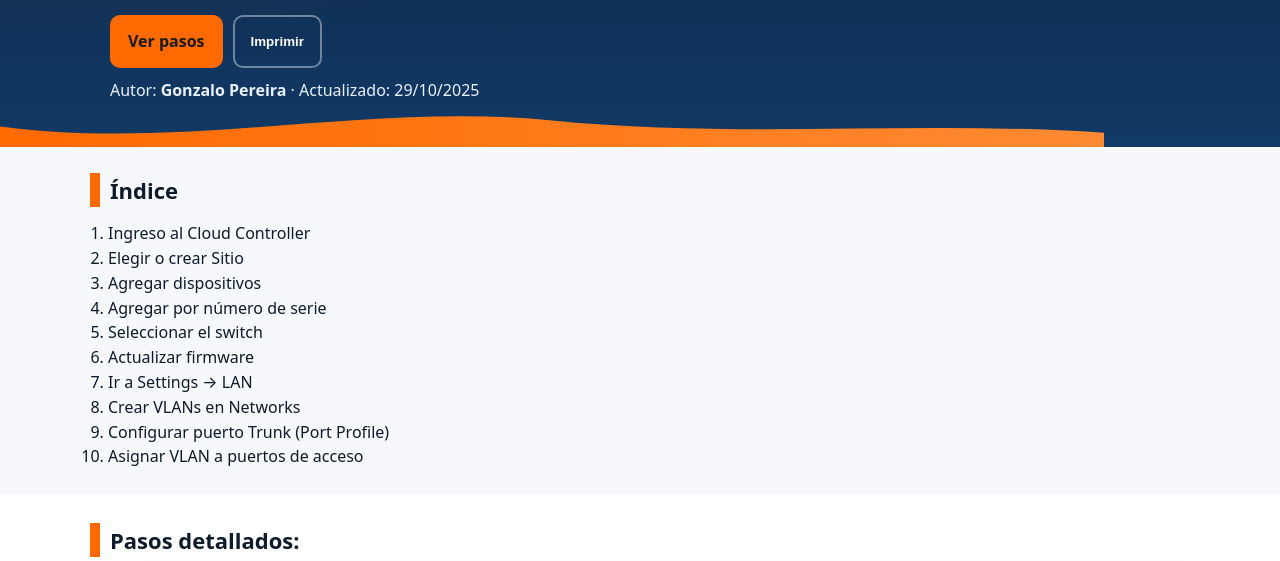
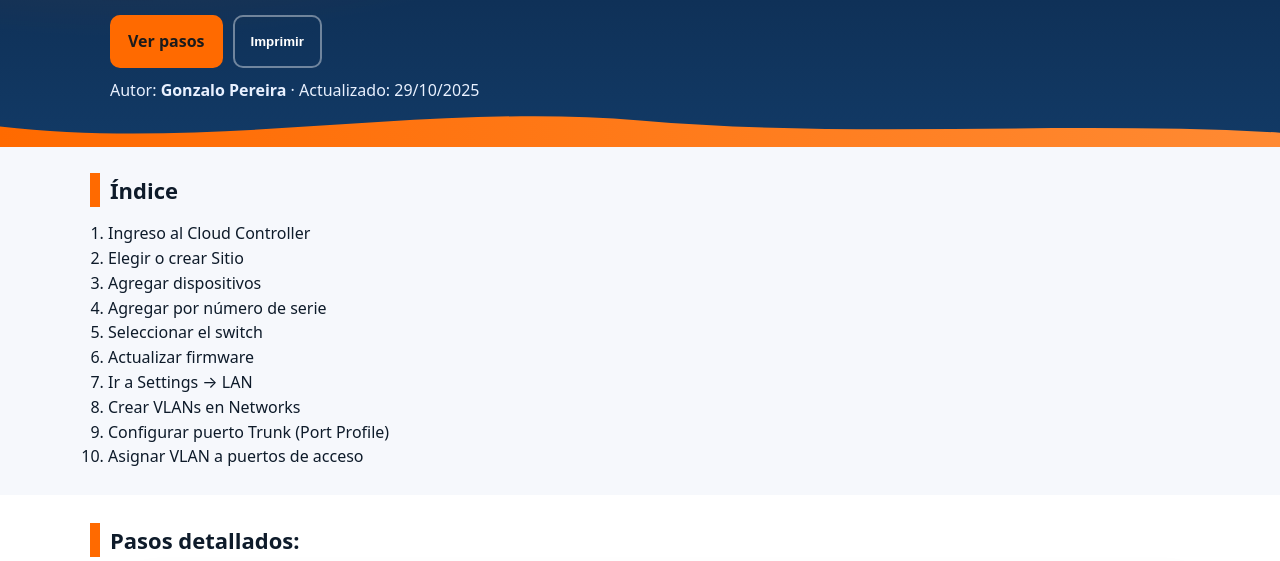
Before and after one commit to gpereirainfoserv/Guia-Shopp, a plain HTML site: page index.html in a window 1280 px wide. Shown: the part 239-800 px from the top of the page. Drawn offline with Linux system fonts and the light colour scheme.

Commit message:
Correccion tamaño de la ola

```diff
--- a/index.html
+++ b/index.html
@@ -202,7 +202,7 @@
             <p style="margin-top:10px;color:#E9F1FF;">Autor: <strong>Gonzalo Pereira</strong> · Actualizado: <span id="lastDate">29/10/2025</span></p>
         </div>
 
-        <svg class="wave" viewBox="0 0 1440 60" preserveAspectRatio="none" aria-hidden="true">
+        <svg class="wave" viewBox="0 0 1440 60" preserveAspectRatio="none" aria-hidden="true" width="auto">
             <path fill="url(#grad-orange)" d="M0,32 C240,64 480,0 720,24 C960,48 1200,24 1440,40 L1440,60 L0,60 Z"></path>
             <defs>
                 <linearGradient id="grad-orange" x1="0" x2="1" y1="0" y2="0">
```
